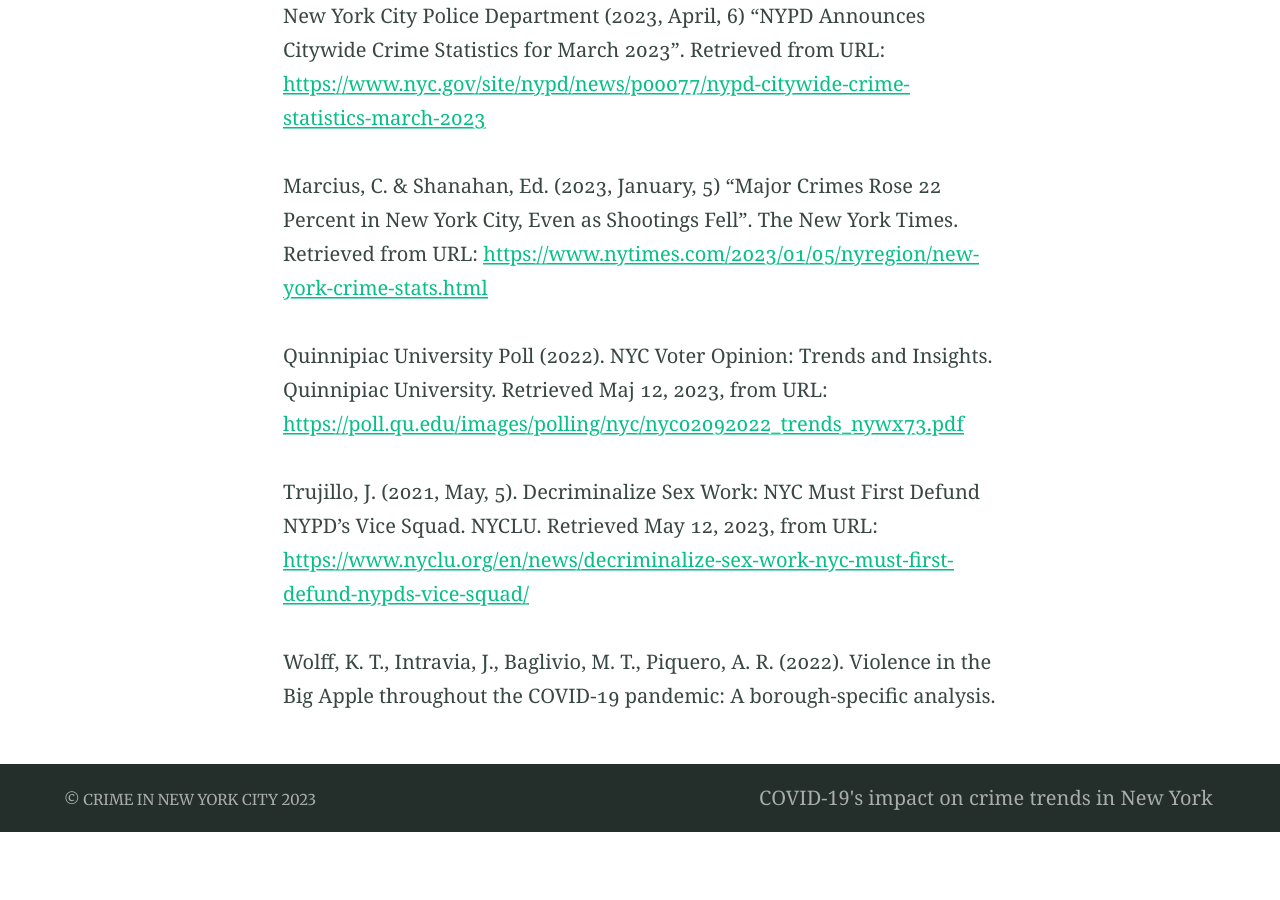
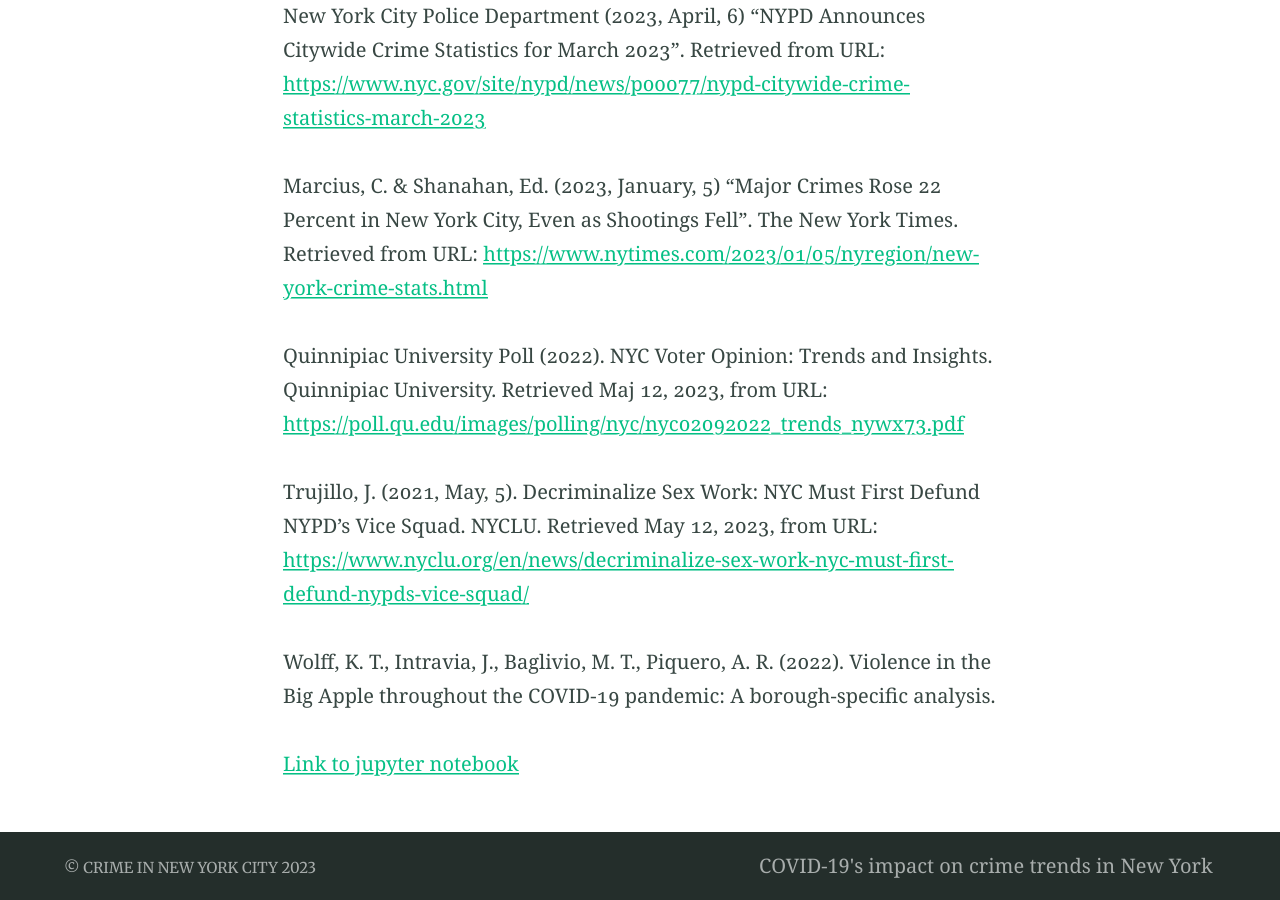
Before and after one commit to Sdataanalyse/Sdataanalyse.github.io, a Jekyll site: the page built from index.md, in a window 1280 px wide and 900 px high, scrolled down 17811 px. Built offline with Jekyll 4.4.1, drawn with Linux system fonts in a browser that asks for light colours; before the commit the page ends 18643 px from its top, so only the background shows below that.

Commit message:
Update index.md

```diff
--- a/index.md
+++ b/index.md
@@ -144,3 +144,5 @@
 Trujillo, J. (2021, May, 5). Decriminalize Sex Work: NYC Must First Defund NYPD's Vice Squad. NYCLU. Retrieved May 12, 2023, from URL: [https://www.nyclu.org/en/news/decriminalize-sex-work-nyc-must-first-defund-nypds-vice-squad/](https://www.nyclu.org/en/news/decriminalize-sex-work-nyc-must-first-defund-nypds-vice-squad/ "https://www.nyclu.org/en/news/decriminalize-sex-work-nyc-must-first-defund-nypds-vice-squad/")
 
 Wolff, K. T., Intravia, J., Baglivio, M. T., Piquero, A. R. (2022). Violence in the Big Apple throughout the COVID-19 pandemic: A borough-specific analysis.
+
+[Link to jupyter notebook](https://sdataanalyse.github.io/about/ "Link to jupyter notebook")
```
